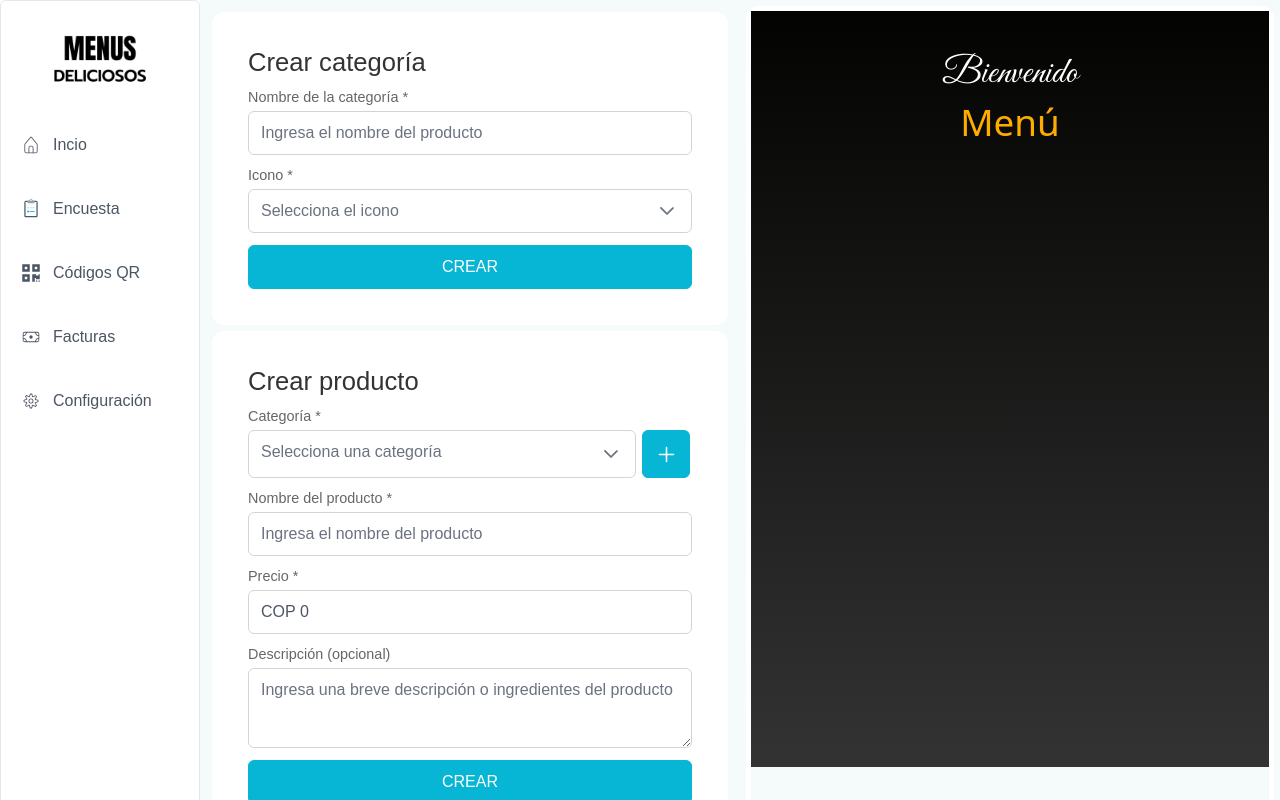
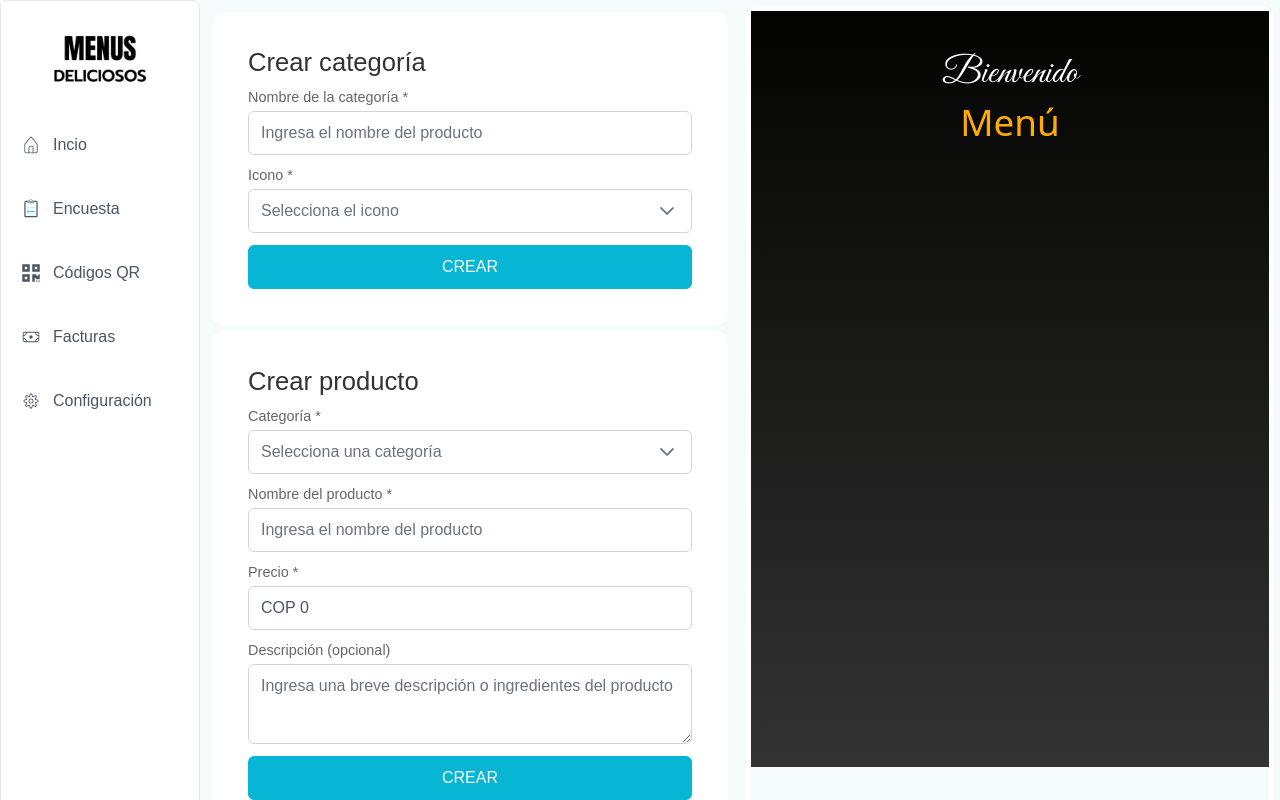
Before and after one commit to judisarodev/menusdeliciososweb, a React (Create React App) app: page /panel in a window 1280 px wide. Shown: the top 800 px of the page. Built offline with nearby package versions, Linux system fonts and the light colour scheme; a web font is replaced by a local one.

Commit message:
Se consume servicio de crear plato

```diff
--- a/src/backoffice/components/emulator/Emulator.js
+++ b/src/backoffice/components/emulator/Emulator.js
@@ -1,4 +1,4 @@
-import React, { useContext, useEffect, useState } from "react";
+import React, { useContext } from "react";
 import './emulator.scss';
 import { FastFood } from "../../templates/fast-food/FastFood";
 import { MenuContext } from "../../context/restaurant/MenuContext";
--- a/src/backoffice/dish/dish-form/DishForm.js
+++ b/src/backoffice/dish/dish-form/DishForm.js
@@ -7,51 +7,14 @@ import { Button } from 'primereact/button';
 import { OverlayPanel } from 'primereact/overlaypanel';
 import { IoAddOutline } from "react-icons/io5";
 import { Tooltip } from 'primereact/tooltip';
-import { FileUpload } from 'primereact/fileupload';
-import { Toast } from 'primereact/toast';
+import { TokenContext } from "../../context/token/TokenContextProvider";
+import { MenuContext } from "../../context/restaurant/MenuContext";
 import './dishForm.scss';
-import { TokenContext } from "../../context/token/TokenContextProvider";
-
-// React hook for categories management
-const useCategory = () => {
-
-    // States
-    const [categories, setCategories] = useState([]);
-    const [category, setCategory] = useState(null);
-
-    // Functions
-    const setAllCategories = (categoriesList) => {
-        setCategories(categoriesList);
-    }
-
-    const changeCategory = (category) => {
-        setCategory(category);
-    };
-
-    const addCategory = (name) => {
-        const newCategory = {
-            id: categories.length > 0 ? categories[categories.length - 1].id + 1 : 1,
-            name
-        };
-        setCategories([...categories, newCategory]);
-
-        changeCategory(newCategory);
-    };
-
-    return {
-        category,
-        categories,
-        changeCategory,
-        addCategory,
-        setAllCategories
-    }
-}
 
 const DishForm = ({
     buttonText,
     action,
     showTitile = true,
-    showAddCategoryButton = true,
     givenName = '',
     givenCategory = null,
     givenPrice = 0,
@@ -61,9 +24,9 @@ const DishForm = ({
     const [name, setName] = useState(givenName);
     const [description, setDescription] = useState(givenDescription);
     const [price, setPrice] = useState(givenPrice);
-    const [newCategory, setNewCategory] = useState();
     const [image, setImage] = useState();
-    const { setAllCategories, category, categories, changeCategory, addCategory } = useCategory();
+    const [categories, setCategories] = useState([]);
+    const [category, setCategory] = useState(givenCategory);
 
     // References
     const toast = useRef(null);
@@ -73,64 +36,35 @@ const DishForm = ({
     // Context
     const tokenContext = useContext(TokenContext);
     const { token } = tokenContext;
+    const menuContext = useContext(MenuContext);
+    const { menu } = menuContext;
 
-    // Env
-    const BASE_URL = process.env.REACT_APP_URL;
-
-    const createCategory = (e) => {
-        e.preventDefault();
-        setNewCategory(null);
-        addCategory(newCategory);
-        createCategoryForm.current.toggle(false);
-    }
-
-    const showCreateCategoryForm = (e) => {
-        e.preventDefault();
-        createCategoryForm.current.toggle(e);
-    }
+    useEffect(() => {
+        if(menu && menu.categories){
+            setCategories(menu.categories.map((category) => {
+                return {
+                    categoryId: category.categoryId,
+                    name: category.name,
+                }
+            }));
+        }
+    }, [menu]);
 
     return(<>
         <Tooltip target=".tooltip-target" />
-
         <form className="dish-form__container">
             {showTitile && <div>
                 <p className="dish-form__title">Crear producto</p>
             </div>}
             <div className="dish-form__input-container">
                 <label>Categoría *</label>
-                <div className={showAddCategoryButton ? 'dish-form__input__group' : 'dish-form__input-container'}>
+                <div className={'dish-form__input-container'}>
                     <Dropdown
                     value={category}
-                    onChange={(e) => changeCategory(e.value)}
+                    onChange={(e) => setCategory(e.value)}
                     options={categories}
                     optionLabel="name"
                     placeholder="Selecciona una categoría"/>
-                    {
-                        showAddCategoryButton &&
-                        <Button onClick={showCreateCategoryForm}
-                        label={<IoAddOutline
-                        className="dish-form__input__group--icon tooltip-target"
-                        size={25} color="white"/>}
-                        tooltip="Crear categoría"
-                        tooltipOptions={{ position: 'top' }}
-                        />
-                    }
-                    <OverlayPanel ref={createCategoryForm}>
-                        <form>
-                            <div className="dish-form__input-container">
-                                <label>Nueva categoría</label>
-                                <InputText
-                                value={newCategory}
-                                onChange={(e) => setNewCategory(e.target.value)}
-                                placeholder="Ingresar categoría"/>
-                                <br></br>
-                                <Button
-                                label="Agregar"
-                                onClick={createCategory}/>
-                            </div>
-                        </form>
-                    </OverlayPanel>
-
                 </div>
             </div>
 
@@ -162,21 +96,17 @@ const DishForm = ({
                 rows={3}/>
             </div>
 
-            {/*<div className="dish-form__input-container">
-                <label>Agregar imagen (opcional)</label>
-                <Toast ref={toast}></Toast>
-                <FileUpload value={''} mode="basic" name="demo[]" url="/api/upload" accept="image/*" maxFileSize={1000000} onUpload={onUpload} auto chooseLabel="Elegir de galería" />
-                <FileUpload value={''} mode="basic" name="demo[]" url="/api/upload" accept="image/*" maxFileSize={1000000} onUpload={onUpload} auto chooseLabel="Examinar equipo" />
-            </div>*/}
-
             <Button
                 label={ buttonText }
                 onClick={(event) => {
                     event.preventDefault();
                     if(name && price && category){
                         action(name, price, category, description, image)
-                    }else {
-
+                        setName('');
+                        setPrice(0);
+                        setCategory(null);
+                        setDescription('');
+                        setImage('');
                     }
                 }
             }
--- a/src/backoffice/pages/home/Home.js
+++ b/src/backoffice/pages/home/Home.js
@@ -30,7 +30,7 @@ const Home = () => {
     }
 
     const createDish = (name, price, category, description = '', image = 'image') => {
-        if(!name || !price || !category){
+        if(!name || !price || !category || !category.categoryId){
             showMessage('error', 'Error al crear el producto');
         }
 
```
